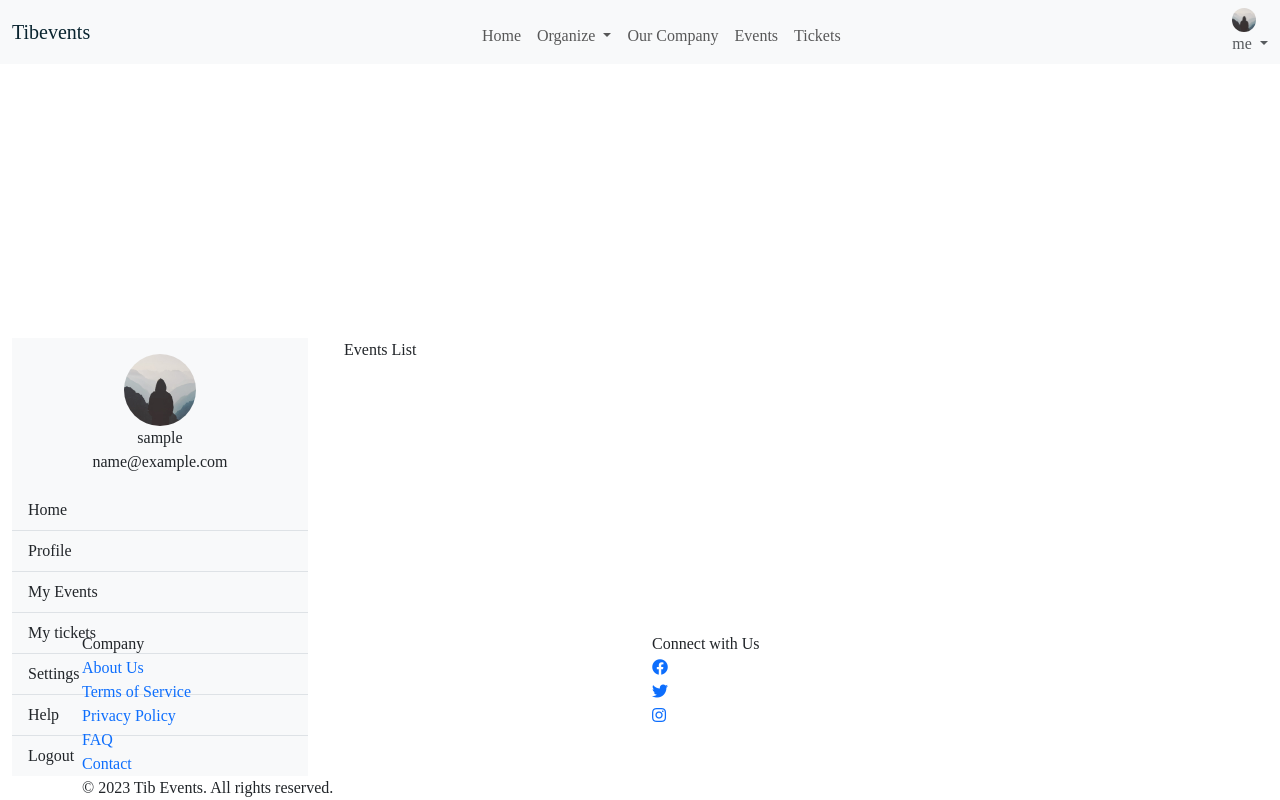
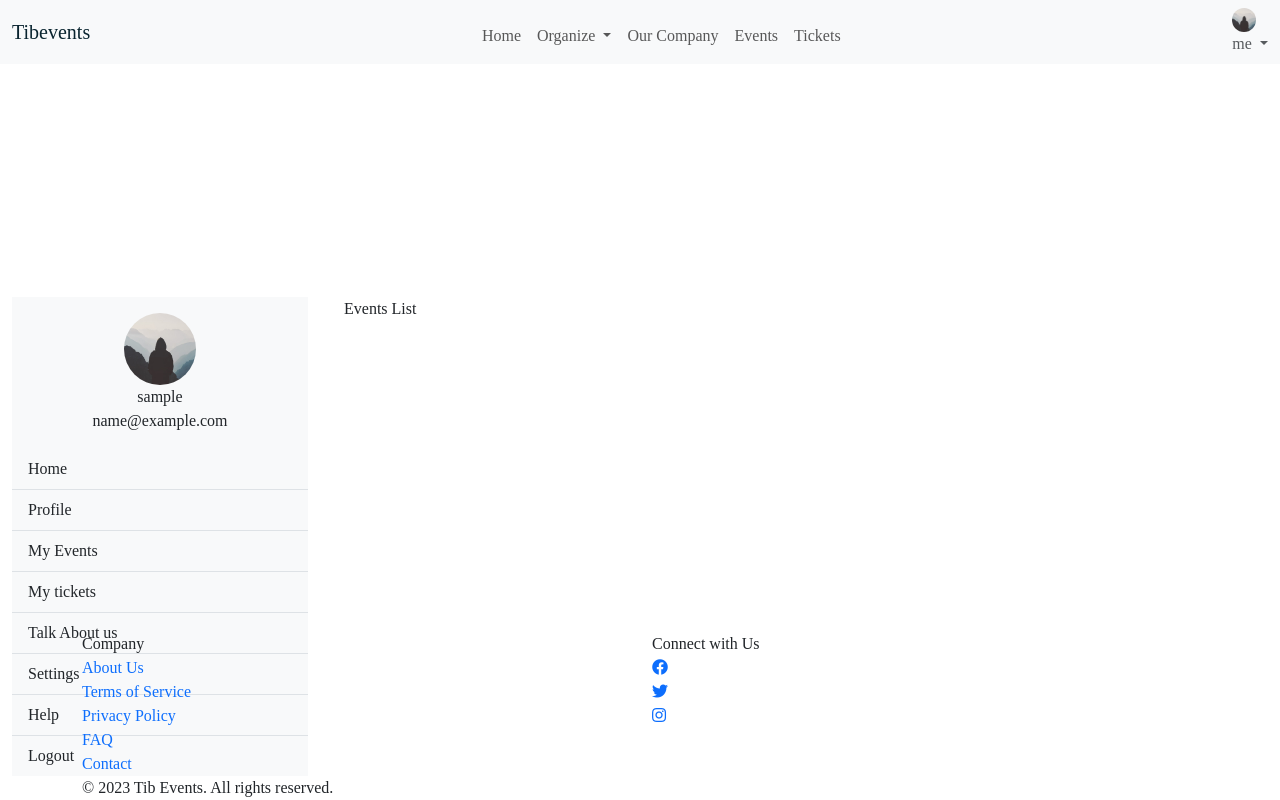
Before and after one commit to tmoris/moristickets, a Flask app: page /events in a window 1280 px wide. Run offline with Flask 3, Linux system fonts and the light colour scheme; the visitor is signed in with stand-in values (Sample User, id 1); data that the repository does not hold is empty.

Commit message:
Update sidebar.html

```diff
--- a/app/templates/user/sidebar.html
+++ b/app/templates/user/sidebar.html
@@ -33,11 +33,20 @@
       class="list-group-item list-group-item-action bg-light"
       >My tickets</a
     >
+    <a
+      href="{{ url_for('user.add_testimonial') }}"
+      class="list-group-item list-group-item-action bg-light"
+      >Talk About us</a
+    >
 
     <a href="#" class="list-group-item list-group-item-action bg-light"
       >Settings</a
     >
-    <a href="#" class="list-group-item list-group-item-action bg-light">Help</a>
+    <a
+      href="/about#contact"
+      class="list-group-item list-group-item-action bg-light"
+      >Help</a
+    >
     <a
       href="{{ url_for('user.logout')}}"
       class="list-group-item list-group-item-action bg-light"
```
